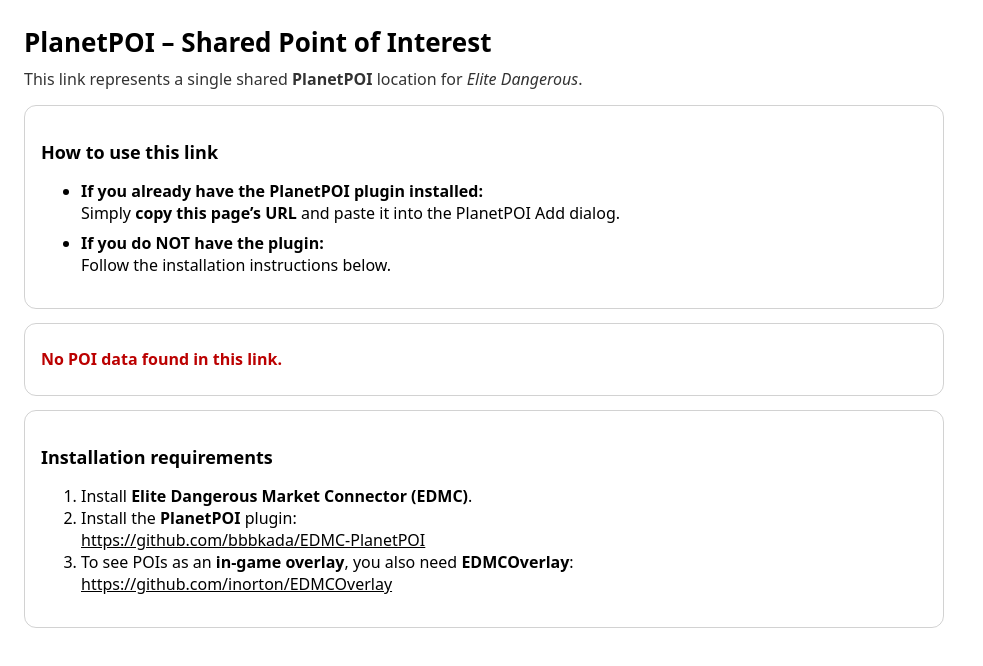
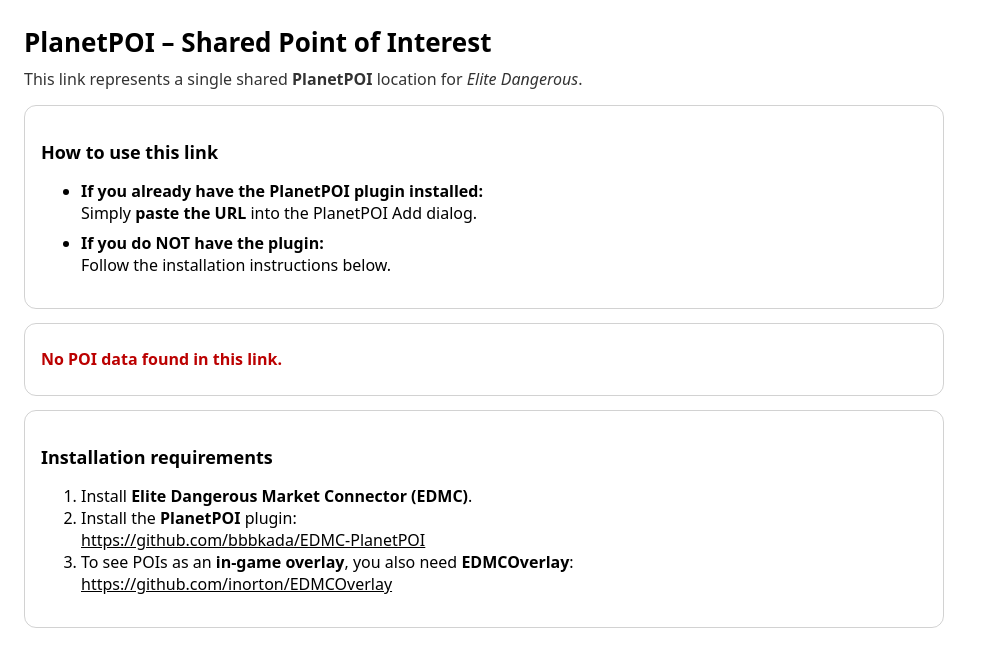
Before and after one commit to bbbkada/EDMC-PlanetPOI, a plain HTML site: page share/index.html in a window 1280 px wide. Shown: the whole page, without its empty margins (0-983 px from the left). Drawn offline with Linux system fonts and the light colour scheme.

Commit message:
Update index.html

```diff
--- a/share/index.html
+++ b/share/index.html
@@ -64,7 +64,7 @@
   <ul>
     <li>
       <strong>If you already have the PlanetPOI plugin installed:</strong><br />
-      Simply <strong>copy this page’s URL</strong> and paste it into the PlanetPOI Add dialog.
+      Simply <strong>paste the URL</strong> into the PlanetPOI Add dialog.
     </li>
     <li style="margin-top:8px;">
       <strong>If you do NOT have the plugin:</strong><br />
```
